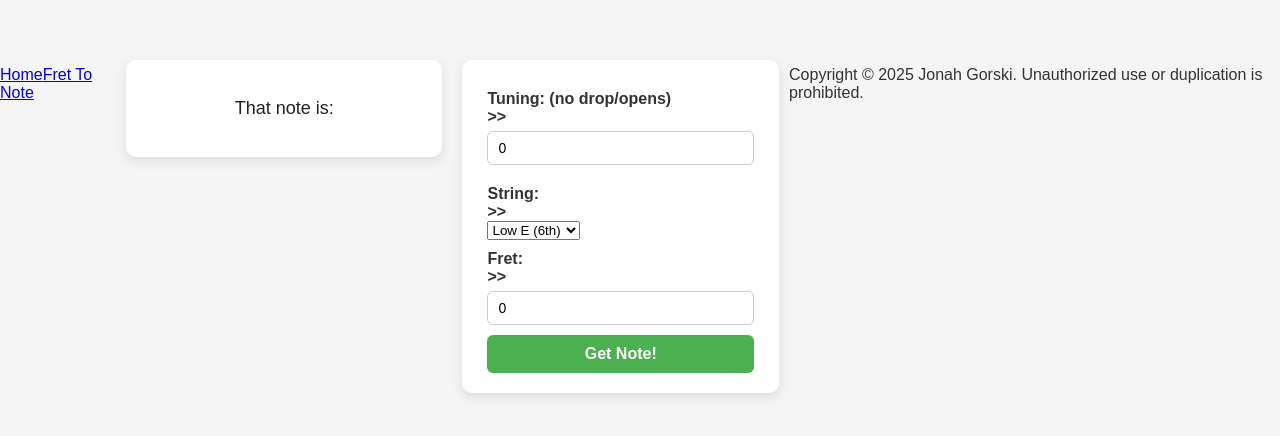
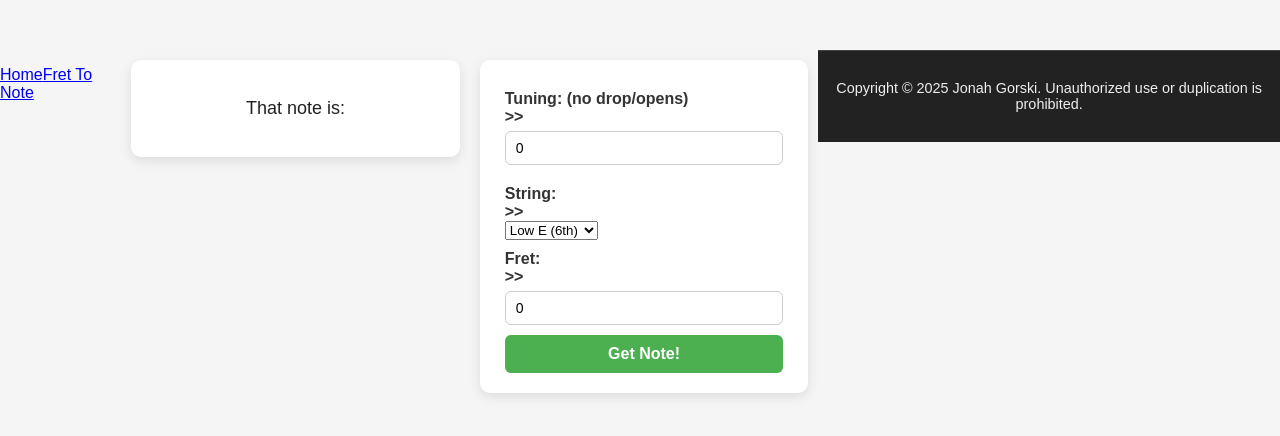
Before and after one commit to itsagorski1/itsagorski1.github.io, a plain HTML site: page fretToNote/index.html in a window 1280 px wide. Drawn offline with nearby package versions, Linux system fonts and the light colour scheme.

Commit message:
Update style.css

```diff
--- a/fretToNote/style.css
+++ b/fretToNote/style.css
@@ -1 +1 @@
-body{font-family:Arial,sans-serif;background:#f5f5f5;color:#333;display:flex;justify-content:center;align-items:flex-start;min-height:100vh;padding-top:50px;margin:0}form,#out{background:#fff;padding:20px 25px;margin:10px;border-radius:10px;box-shadow:0 4px 12px rgba(0,0,0,.1);width:300px}label{font-weight:bold;display:block;margin-top:10px}input[type=text],input[type=number]{width:100%;padding:8px 10px;margin-top:5px;margin-bottom:10px;border:1px solid #ccc;border-radius:6px;box-sizing:border-box;font-size:14px}#submit{width:100%;padding:10px;background-color:#4CAF50;border:none;color:#fff;font-weight:bold;border-radius:6px;cursor:pointer;font-size:16px;transition:background .3s}#submit:hover{background-color:#45a049}#out{text-align:center;font-size:18px;color:#222}#text{margin-top:10px;font-weight:bold;font-size:20px;color:#1a73e8}
+body{font-family:Arial,sans-serif;background:#f5f5f5;color:#333;display:flex;justify-content:center;align-items:flex-start;min-height:100vh;padding-top:50px;margin:0}form,#out{background:#fff;padding:20px 25px;margin:10px;border-radius:10px;box-shadow:0 4px 12px rgba(0,0,0,.1);width:300px}label{font-weight:bold;display:block;margin-top:10px}input[type=text],input[type=number]{width:100%;padding:8px 10px;margin-top:5px;margin-bottom:10px;border:1px solid #ccc;border-radius:6px;box-sizing:border-box;font-size:14px}#submit{width:100%;padding:10px;background-color:#4CAF50;border:none;color:#fff;font-weight:bold;border-radius:6px;cursor:pointer;font-size:16px;transition:background .3s}#submit:hover{background-color:#45a049}#out{text-align:center;font-size:18px;color:#222}#text{margin-top:10px;font-weight:bold;font-size:20px;color:#1a73e8}footer.site-footer{background:#222;color:#eee;text-align:center;padding:15px 0;font-size:.9em;font-family:Arial,sans-serif;border-top:1px solid #444}footer.site-footer a{color:#aaa;text-decoration:none}footer.site-footer a:hover{text-decoration:underline}
```
